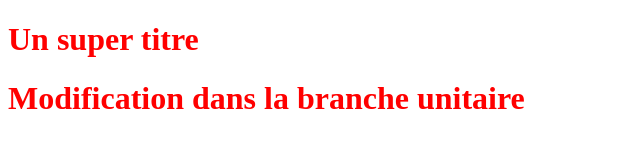
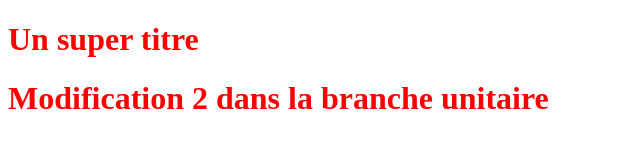
Before and after one commit to kanp-lab/ocrProject, a plain HTML site: page index.html in a window 1280 px wide. Shown: the whole page, without its empty margins (0-640 px from the left). Drawn offline with Linux system fonts and the light colour scheme.

Commit message:
Update index.html

```diff
--- a/index.html
+++ b/index.html
@@ -7,6 +7,6 @@
 
 <body>
 	<h1>Un super titre</h1>
-	<h1>Modification dans la branche unitaire</h1>
+	<h1>Modification 2 dans la branche unitaire</h1>
 </body>
 </html>
```
